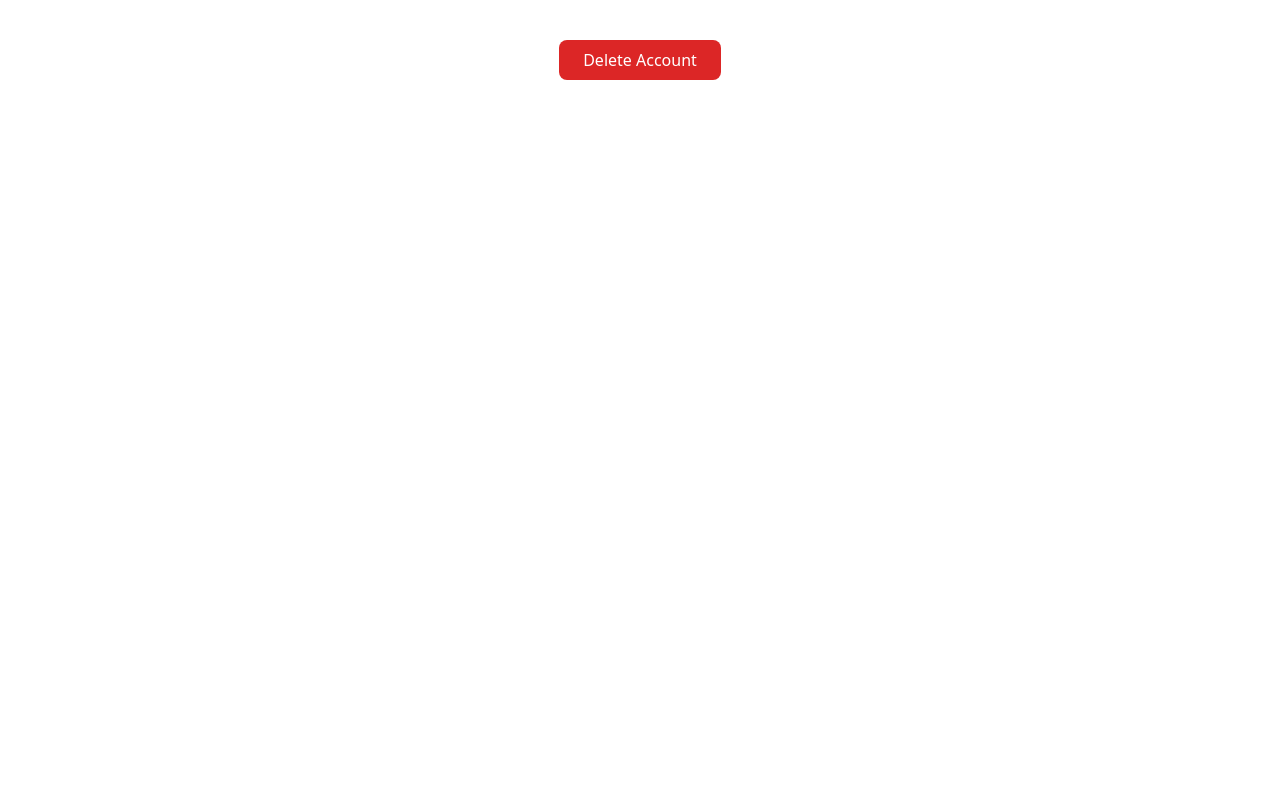
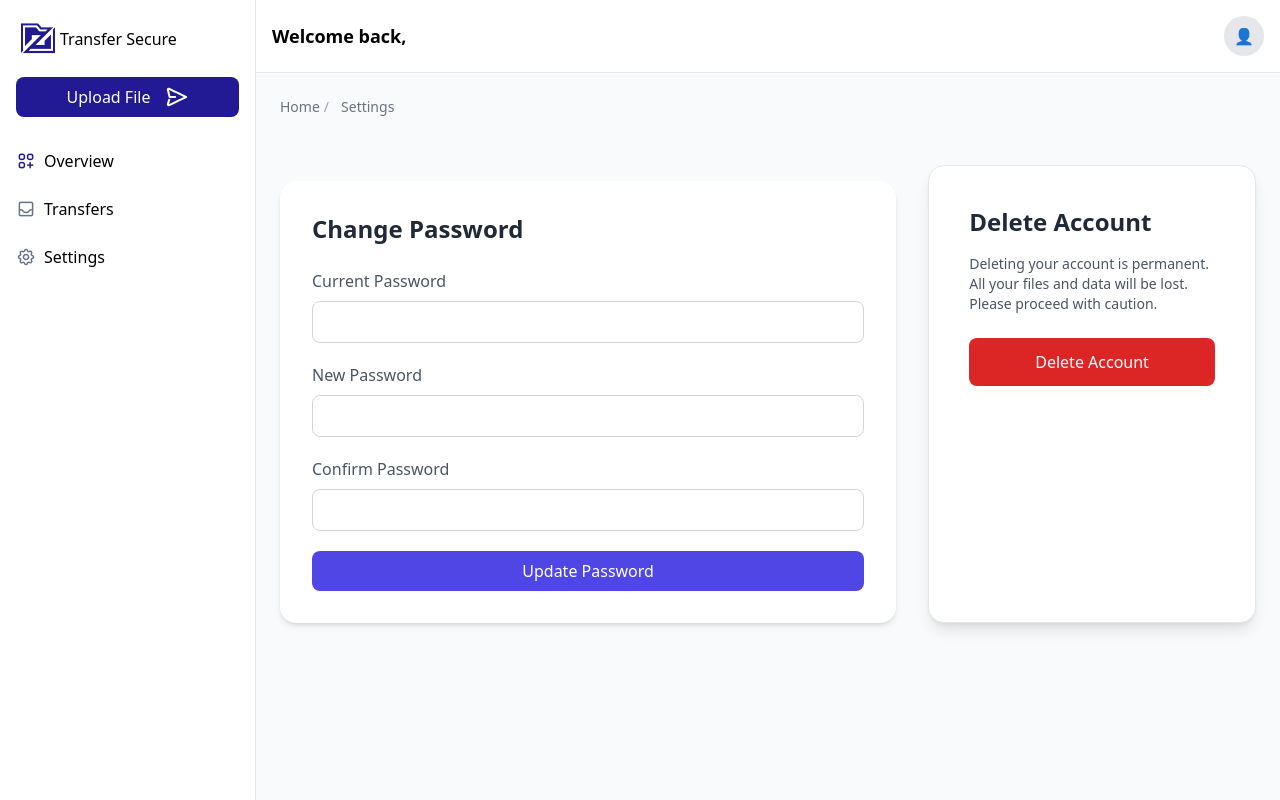
Before and after one commit to Gracetemitope/TransferSecure, a React (Create React App) app in the folder transfersecure-client/: page /settings in a window 1280 px wide. Built offline with nearby package versions, Linux system fonts and the light colour scheme; no server answers.

Commit message:
update detele account UI, add change password to settings

```diff
--- a/transfersecure-client/src/pages/Settings.js
+++ b/transfersecure-client/src/pages/Settings.js
@@ -1,10 +1,29 @@
 import {Declaration} from "postcss";
 import DeleteAccount from "./authPages/DeleteAccount";
+import ChangePassword from "./authPages/ChangePassword";
+import Sidebar from "../components/Layout/SideBar";
+import Navbar from "../components/Layout/NavBar";
+import BreadCrumb from "../components/BreadCrumb";
 
 function Settings() {
     return(
-        <div>
-            <DeleteAccount />
+        <div className="flex h-screen">
+            <Sidebar />
+            <div className="flex-1 flex flex-col">
+                <Navbar />
+                <main className={"p-6 flex-1 bg-gray-50"}>
+                    <BreadCrumb
+                        items={[
+                            { label: "Home", to: "/"},
+                            { label: "Settings"}
+                        ]}
+                    />
+                    <div className="flex flex-col lg:flex-row gap-8 mt-6">
+                        <ChangePassword />
+                        <DeleteAccount />
+                    </div>
+                </main>
+            </div>
         </div>
     )
 }
--- a/transfersecure-client/src/pages/authPages/ChangePassword.js
+++ b/transfersecure-client/src/pages/authPages/ChangePassword.js
@@ -31,9 +31,9 @@ function ChangePassword() {
                 },
                 credentials: "include",
                 body: JSON.stringify({
-                    currentPassword: formState.currentPassword,
+                    oldPassword: formState.currentPassword,
                     newPassword: formState.newPassword,
-                    confirmPassword: formState.confirmPassword,
+                    confirmNewPassword: formState.confirmPassword,
                 }),
             })
             console.log("Submitting:", formState);
@@ -46,7 +46,7 @@ function ChangePassword() {
     };
 
     return (
-        <div className="max-w-md mx-auto bg-white p-8 rounded-2xl shadow-md mt-10">
+        <div className="w-full mx-auto bg-white p-8 rounded-2xl shadow-md mt-10">
             <h2 className="text-2xl font-semibold text-gray-800 mb-6">
                 Change Password
             </h2>
--- a/transfersecure-client/src/pages/authPages/DeleteAccount.js
+++ b/transfersecure-client/src/pages/authPages/DeleteAccount.js
@@ -13,20 +13,20 @@ function DeleteAccount() {
         try {
             const response = await fetch(API_URL + "/delete-account", {
                 method: "DELETE",
-        // headers: {
-        //   "Content-Type": "application/json",
-        // },
                 credentials: "include",
             });
-      if (response.status !== 200) {
+
+            if (!response.ok) {
                 const errorData = await response.json();
                 alert(`Error deleting account: ${errorData.message}`);
                 return;
             }
+
             alert("Account deleted successfully");
             navigate("/register");
         } catch (error) {
             console.error(error);
+            alert("An error occurred while deleting your account.");
         } finally {
             setLoading(false);
             setShowConfirm(false);
@@ -34,17 +34,22 @@ function DeleteAccount() {
     };
 
     return (
-    <div className="max-w-md mx-auto mt-10 text-center">
+        <div className="w-full lg:w-1/2 max-w-lg mx-auto bg-white p-10 rounded-2xl shadow-lg border border-gray-200 mt-6">
+            <h2 className="text-2xl font-semibold text-gray-800 mb-4">Delete Account</h2>
+            <p className="text-gray-600 mb-6 text-sm">
+                Deleting your account is permanent. All your files and data will be lost.
+                Please proceed with caution.
+            </p>
             <button
                 onClick={() => setShowConfirm(true)}
-        className="bg-red-600 text-white px-6 py-2 rounded-lg hover:bg-red-700 transition"
+                className="w-full bg-red-600 text-white py-3 rounded-lg hover:bg-red-700 transition"
             >
                 Delete Account
             </button>
 
             {showConfirm && (
                 <div className="fixed inset-0 flex items-center justify-center bg-black bg-opacity-40 z-50">
-          <div className="bg-white rounded-xl shadow-lg p-6 w-96">
+                    <div className="bg-white rounded-xl shadow-lg p-6">
                         <h2 className="text-xl font-semibold text-gray-800 mb-4">
                             Confirm Account Deletion
                         </h2>
@@ -54,7 +59,7 @@ function DeleteAccount() {
                 All your files will be permanently deleted.
               </span>
                         </p>
-            <div className="flex justify-end space-x-3">
+                        <div className="flex justify-end space-x-2">
                             <button
                                 onClick={() => setShowConfirm(false)}
                                 className="px-4 py-2 rounded-lg border border-gray-300 hover:bg-gray-100 transition"
```
Lines whose indentation alone changed are shown as unchanged.
